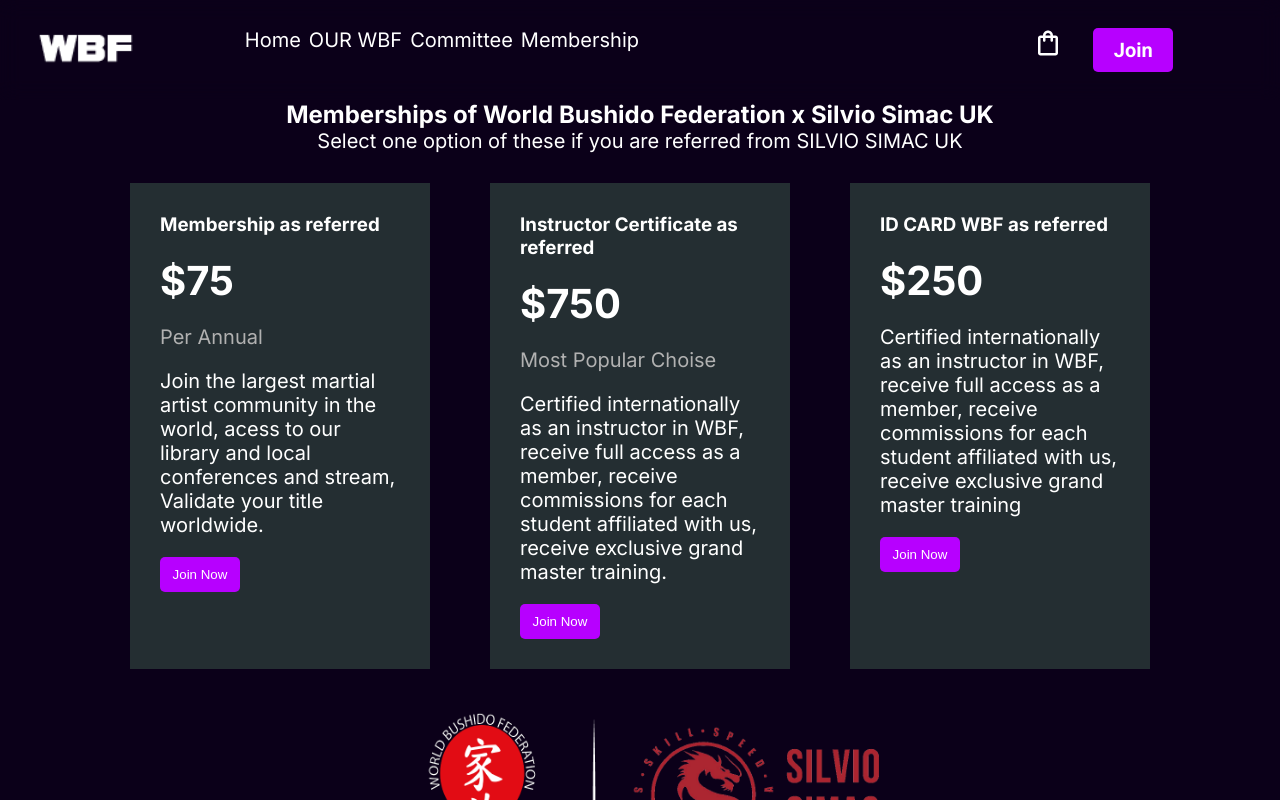
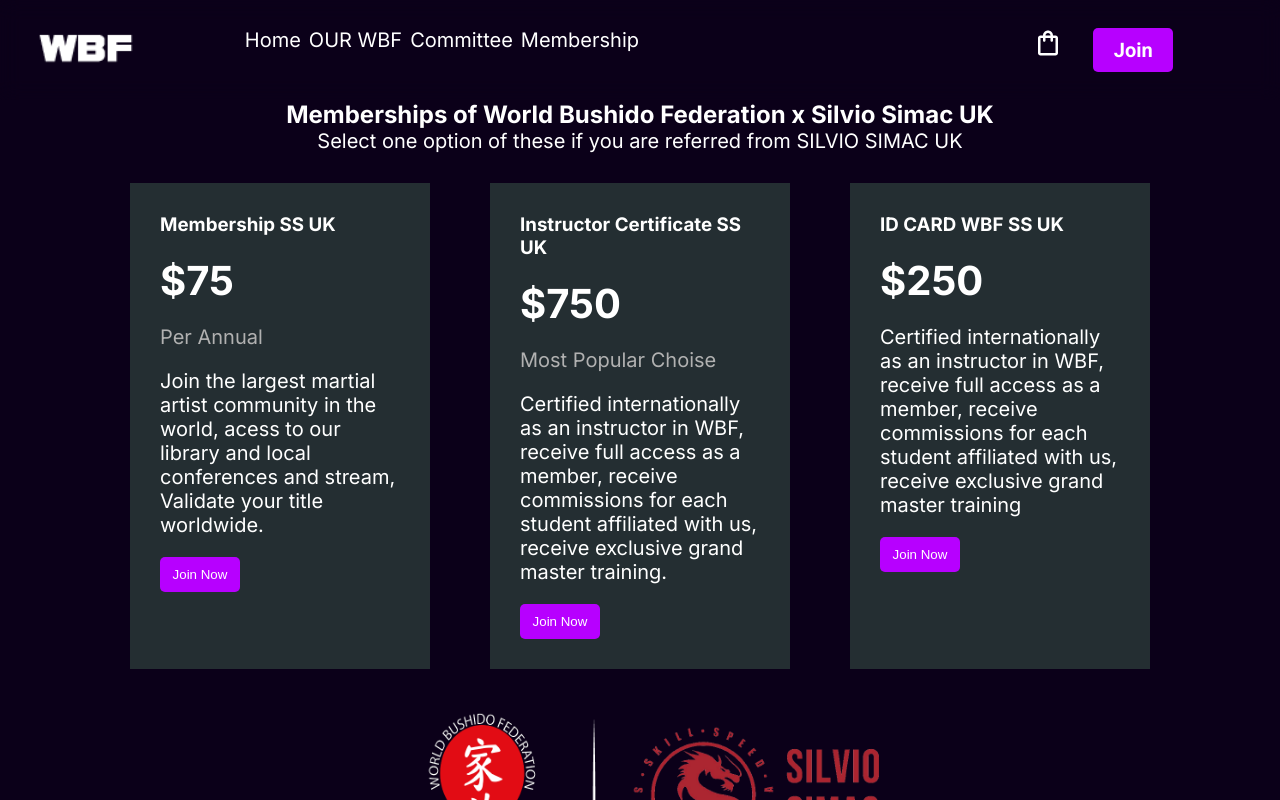
Before and after one commit to FerZva/world-bushido-federation-landingpage, a Next.js app: page /memberships/silviosimac in a window 1280 px wide. Shown: the top 800 px of the page. Built offline with nearby package versions, Linux system fonts and the light colour scheme.

Commit message:
Some titles edited

```diff
--- a/src/app/memberships/silviosimac/page.js
+++ b/src/app/memberships/silviosimac/page.js
@@ -27,7 +27,7 @@
           <div className="container_membershippage-container_products-container_card-container">
             <div className="container_membershippage-container_products-container_card-container_card">
               <h3 className="container_membershippage-container_products-container_card-container_card_title">
-                Membership as referred
+                Membership SS UK
               </h3>
               <h3 className="container_membershippage-container_products-container_card-container_card_price">
                 $75
@@ -51,7 +51,7 @@
 
             <div className="container_membershippage-container_products-container_card-container_card">
               <h3 className="container_membershippage-container_products-container_card-container_card_title">
-                Instructor Certificate as referred
+                Instructor Certificate SS UK
               </h3>
               <h3 className="container_membershippage-container_products-container_card-container_card_price">
                 $750
@@ -75,7 +75,7 @@
 
             <div className="container_membershippage-container_products-container_card-container_card">
               <h3 className="container_membershippage-container_products-container_card-container_card_title">
-                ID CARD WBF as referred
+                ID CARD WBF SS UK
               </h3>
               <h3 className="container_membershippage-container_products-container_card-container_card_price">
                 $250
```
